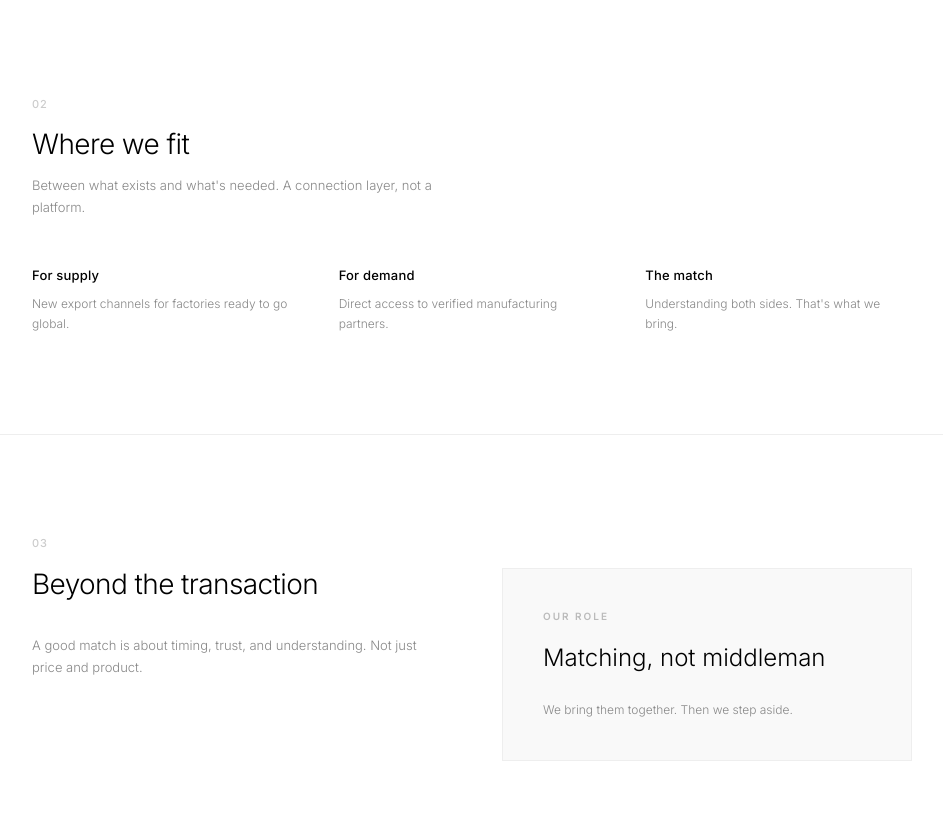
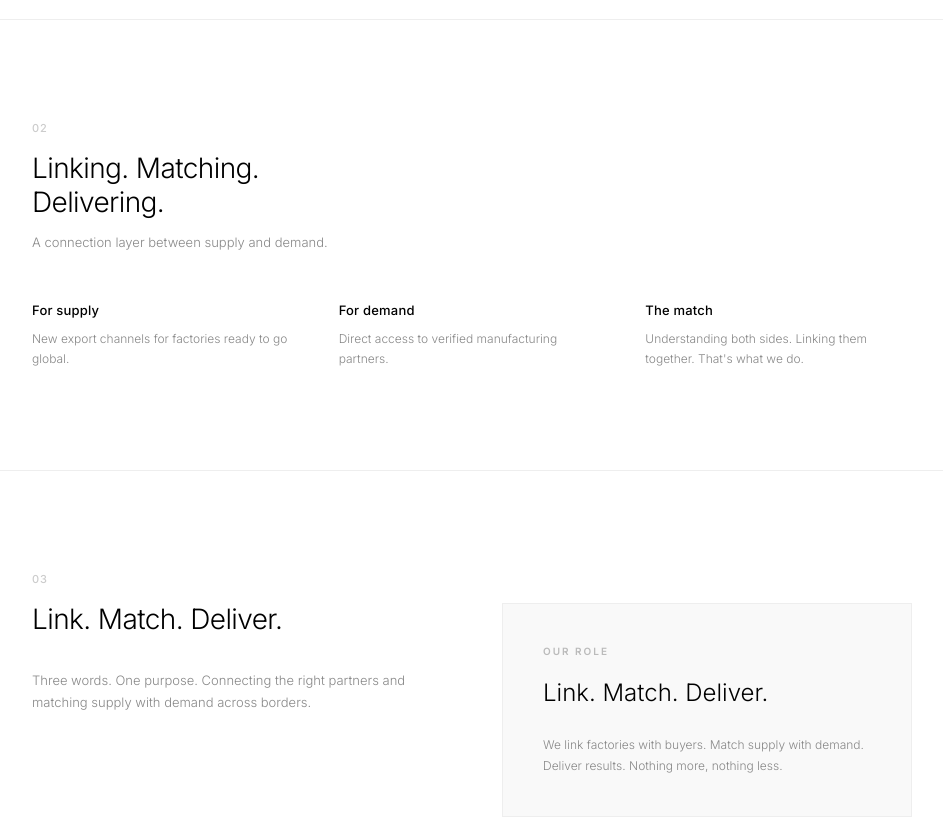
Before and after one commit to nichenexusglobal-blip/nichenexusglobal, a plain HTML site: page index.html in a window 1280 px wide. Shown: the part 1020-1840 px from the top of the page, without its empty margins (168-1111 px from the left). Drawn offline with Linux system fonts and the light colour scheme.

Commit message:
site: link-match-deliver as core message

```diff
--- a/index.html
+++ b/index.html
@@ -206,11 +206,11 @@
     <div class="wrap">
       <div class="hero-grid">
         <div>
-          <h1>Supply meets<br>demand</h1>
+          <h1>Link. Match.<br>Deliver.</h1>
         </div>
         <div class="hero-right">
           <div class="mark"></div>
-          <p>Supply meets demand. That's all we do.</p>
+          <p>We link supply with demand. Match factories with buyers. Deliver results.</p>
           <a href="#about" class="btn">More</a>
         </div>
       </div>
@@ -234,7 +234,7 @@
         </div>
         <div class="item">
           <h3>The match</h3>
-          <p>Not just an introduction. Verification, translation, negotiation, trust. That's what makes a connection work.</p>
+          <p>Linking the right partners. Matching supply with demand. Making it work across borders.</p>
         </div>
       </div>
     </div>
@@ -259,8 +259,8 @@
   <section id="how">
     <div class="wrap">
       <div class="num">02</div>
-      <h2>Where we fit</h2>
-      <p class="desc">Between what exists and what's needed. A connection layer, not a platform.</p>
+      <h2>Linking. Matching.<br>Delivering.</h2>
+      <p class="desc">A connection layer between supply and demand.</p>
       <div class="grid3">
         <div class="item">
           <h3>For supply</h3>
@@ -272,7 +272,7 @@
         </div>
         <div class="item">
           <h3>The match</h3>
-          <p>Understanding both sides. That's what we bring.</p>
+          <p>Understanding both sides. Linking them together. That's what we do.</p>
         </div>
       </div>
     </div>
@@ -284,14 +284,14 @@
       <div class="num">03</div>
       <div class="two-col">
         <div class="left">
-          <h2 style="margin-bottom: 32px;">Beyond the transaction</h2>
-          <p style="font-size: 13px; color: #888; line-height: 1.7; max-width: 400px;">A good match is about timing, trust, and understanding. Not just price and product.</p>
+          <h2 style="margin-bottom: 32px;">Link. Match. Deliver.</h2>
+          <p style="font-size: 13px; color: #888; line-height: 1.7; max-width: 400px;">Three words. One purpose. Connecting the right partners and matching supply with demand across borders.</p>
         </div>
         <div class="right">
           <div class="card">
             <div class="slug">Our role</div>
-            <div class="big">Matching, not middleman</div>
-            <p style="font-size: 12px; color: #888; line-height: 1.7;">We bring them together. Then we step aside.</p>
+            <div class="big">Link. Match. Deliver.</div>
+            <p style="font-size: 12px; color: #888; line-height: 1.7;">We link factories with buyers. Match supply with demand. Deliver results. Nothing more, nothing less.</p>
           </div>
         </div>
       </div>
```
